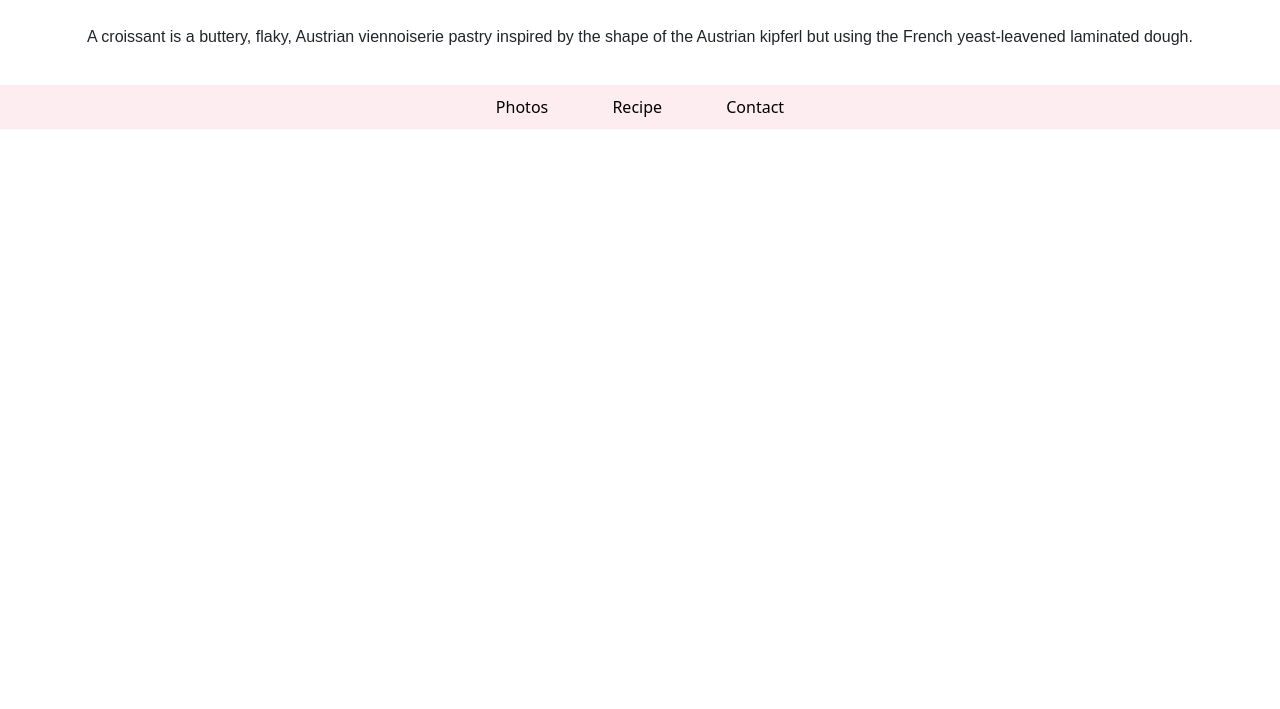
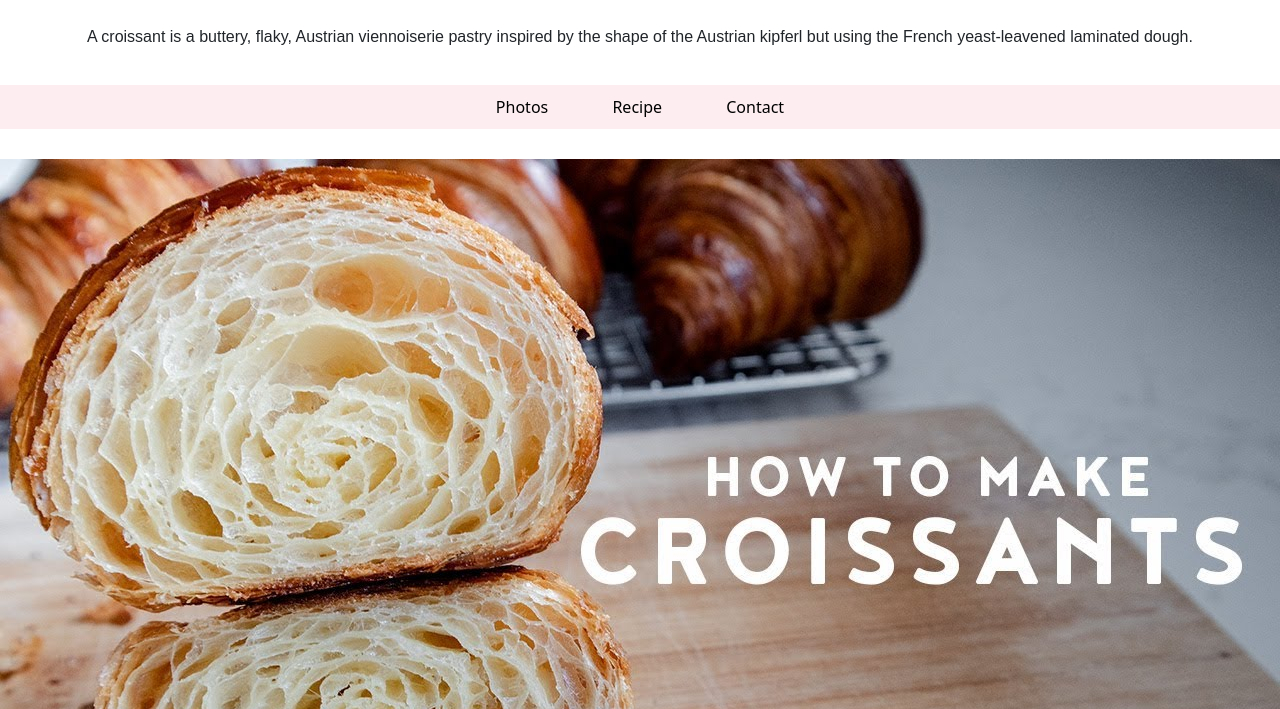
Before and after one commit to JennieCodes/Mulitple-pages-static-website, a plain HTML site: page index.html in a window 1280 px wide. Shown: the part 91-800 px from the top of the page. Drawn offline with nearby package versions, Linux system fonts and the light colour scheme; a web font is replaced by a local one.

Commit message:
added a picture in homepage

```diff
--- a/index.html
+++ b/index.html
@@ -21,5 +21,8 @@
         <a href="/recipes.html">Recipe</a>
         <a href="/contact.html">Contact</a>
     </div>
+    <div class="thumbnail">
+        <img src="photos/how to make a croissant.jpg" alt="making-a-croissant">
+    </div>
 </body>
 </html>
--- a/style.css
+++ b/style.css
@@ -32,6 +32,14 @@ h3 {
     text-decoration: none;
 }
 
+.thumbnail {
+    display: flex;
+    justify-content: center;
+    margin: 30px;
+    max-width: 100%;
+
+}
+
 .column {
     flex: 50%;
     padding: 0 4px;
```
Also changed, not shown: photos/how to make a croissant.jpg (added).
